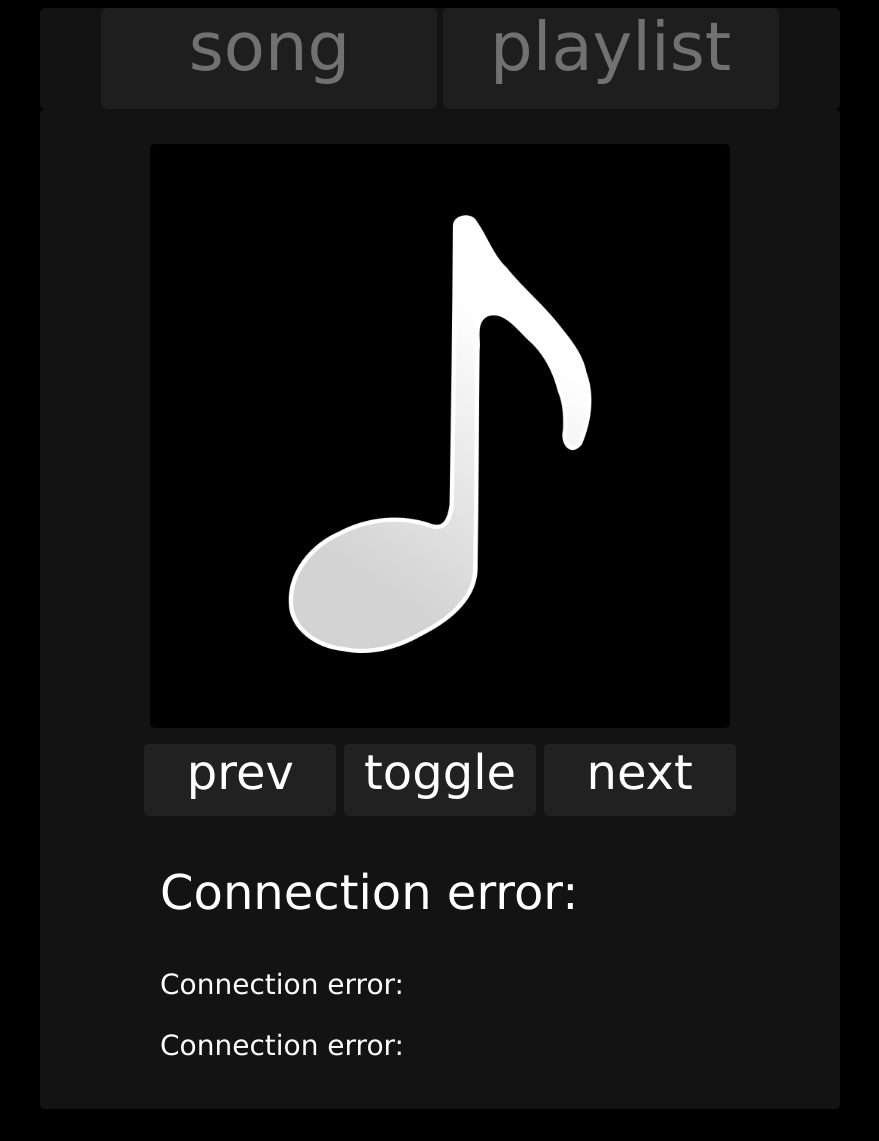
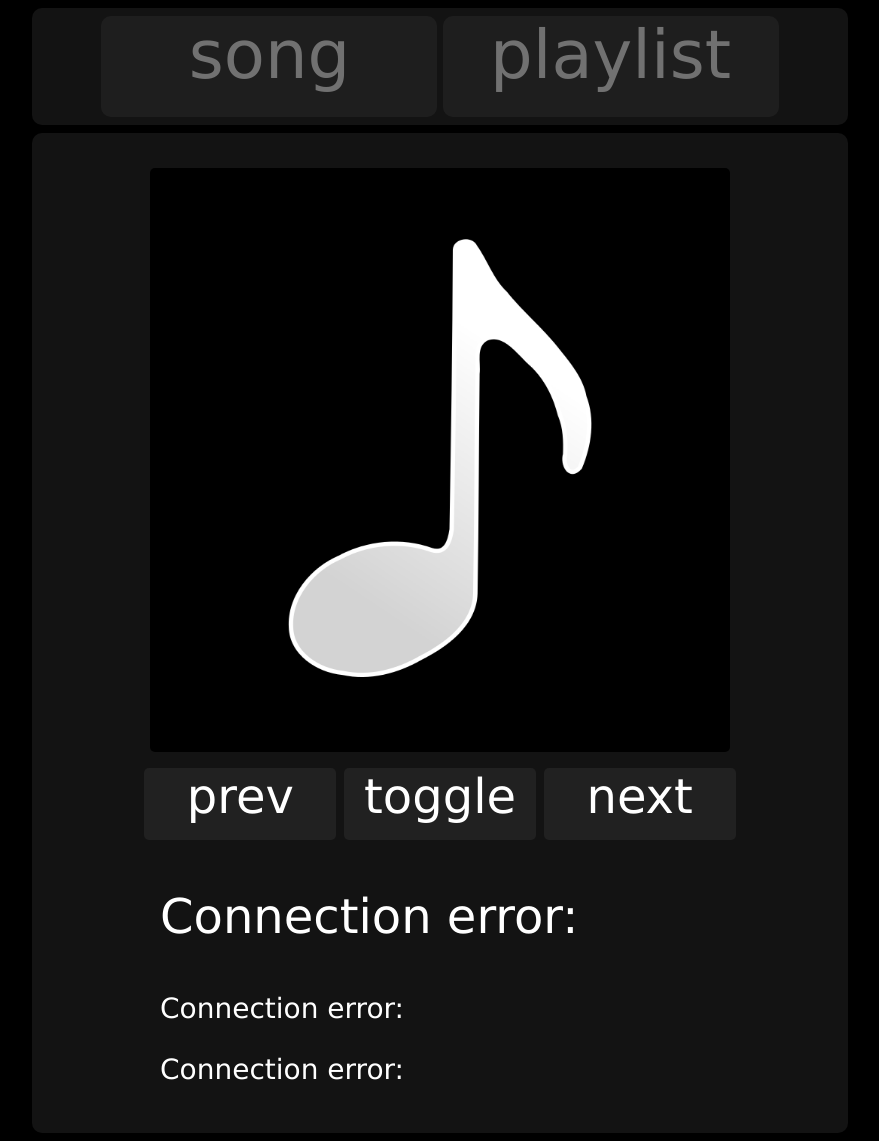
Before and after one commit to cmplex/webmpc, a PHP site: page / in a window 1280 px wide. Shown: the whole page, without its empty margins (200-1079 px from the left). Before the commit the page ends 1109 px from the top, so only its background shows below. Run offline with PHP 8.4, Linux system fonts and the light colour scheme; data that the repository does not hold is empty.

Commit message:
refine layout

```diff
--- a/frontend/playlist_view.js
+++ b/frontend/playlist_view.js
@@ -9,13 +9,11 @@ $(document).ready(function(){
 		$.get('mpd_client.php', {func: "getPlaylistSize"}, function(size) {
 			// empty playlist
 			$('#playlist').empty();
-			$('#playlist').append('<br />');
 
 			// fill playlist
 			for (i=0; i<size; i++) {
 				// create playlist entry
 				$('#playlist').append('<div id="song' + i + '" class="playlist_elem">');
-				$('#playlist').append('<br />');
 
 				$.get('mpd_client.php', {func:"getPlaylistItem", params:i}, function(result) {
 					$('#song'+result[0]).append('<div class="songinfo">' + result[1] + '</div>');
--- a/style/playlist.css
+++ b/style/playlist.css
@@ -1,9 +1,10 @@
 #playlist {
-	background-color: #202020;
+	background-color: #131313;
 	border-radius: 5px;
 	display: inline-block;
-	width: 95%;
 	text-align: center;
+
+	margin: 10px;
 
 	color: #FFFFFF;
 }
@@ -16,12 +17,7 @@
 	display: block;
 	opacity: 0.6;
 
-	width: 95%;
-
-	margin-left: auto;
-	margin-right: auto;
-	margin-top: auto;
-	margin-bottom: auto;
+	margin:10px;
 }
 
 .playlist_elem #songdescr {
--- a/style/stylesheet.css
+++ b/style/stylesheet.css
@@ -12,16 +12,20 @@ a:visited 	{color: #FFFFFF;}
 
 #modeswitcher{
 	background-color: #131313;
-	border-radius: 5px;
+	border-radius: 10px;
 	display: inline-block;
 	text-align: center;
+
+	padding: 0.5em;
+
+	margin-bottom: 0.5em;
 
 	width: 50em;
 }
 
 .modebutton {
 	background-color: #303030;
-	border-radius: 6px;
+	border-radius: 10px;
 	font-family: Verdana;
 	font-size: 4.2em;
 	text-align: center;
@@ -35,10 +39,10 @@ a:visited 	{color: #FFFFFF;}
 
 #displayarea{
 	background-color: #131313;
-	border-radius: 5px;
+	border-radius: 10px;
 	display: inline-block;
 	text-align: center;
 	color: #FFFFFF;
 
-	width: 50em;
+	width: 51em;
 }
```
